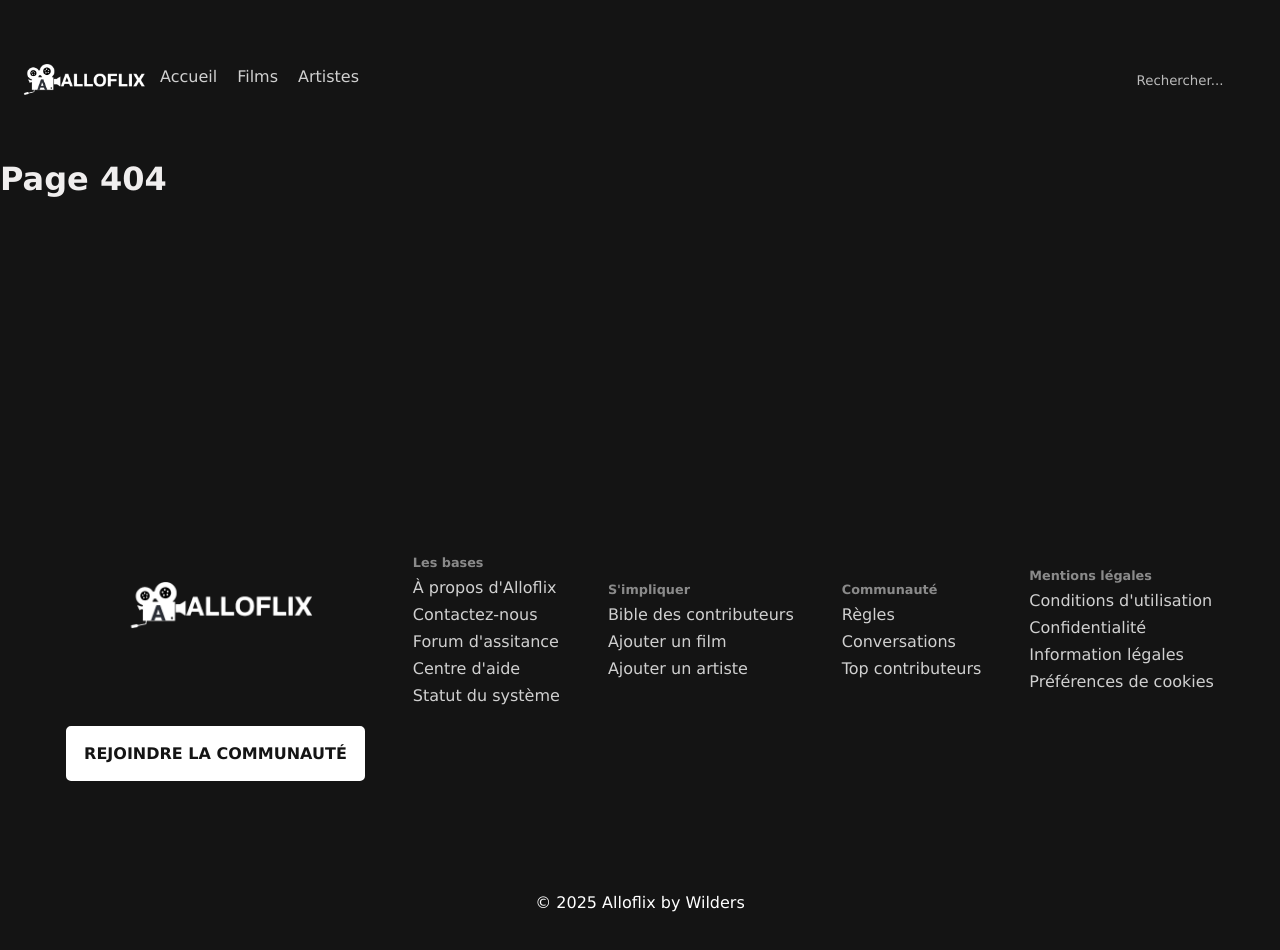
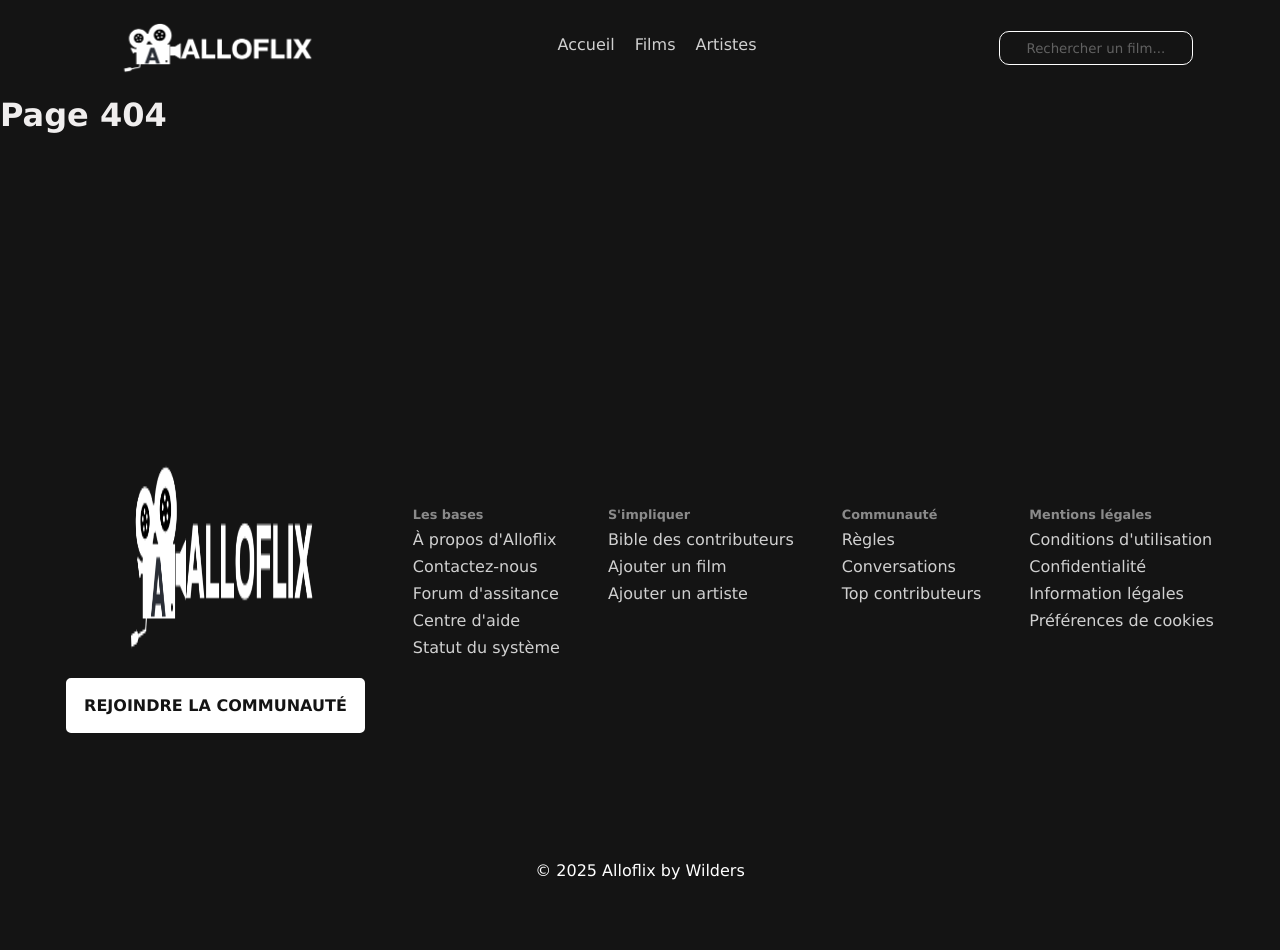
Before and after one commit to Clarelle974/Alloflix, a React (Vite) app in the folder client/: page / in a window 1280 px wide. Shown: the top 950 px of the page. Built offline with nearby package versions, Linux system fonts and the light colour scheme; no server answers.

Commit message:
CSS navbar : OK

```diff
--- a/client/src/components/Navbar.tsx
+++ b/client/src/components/Navbar.tsx
@@ -4,9 +4,11 @@ import Logo from "../assets/images/Alloflix_logo.png";
 
 export default function Navbar() {
   return (
-    <nav>
+    <nav className="navbar">
       <div className="logo">
         <img src={Logo} alt="Alloflix Logo" />
+      </div>
+      <div className="link-nav">
         <ul>
           <li>
             <Link to="/">Accueil</Link>
@@ -19,9 +21,8 @@ export default function Navbar() {
           </li>
         </ul>
       </div>
-
       <div className="searchnav">
-        <input type="text" placeholder="Rechercher..." />
+        <input type="text" placeholder="Rechercher un film..." />
       </div>
     </nav>
   );
--- a/client/src/styles/navbar.css
+++ b/client/src/styles/navbar.css
@@ -1,62 +1,55 @@
-* {
-  margin: 0;
-  padding: 0;
-  box-sizing: border-box;
-}
-
 /* Style global de la nav */
-nav {
+.navbar {
   background: var(--bgcolor);
   display: flex;
-  justify-content: space-between; /* Espacement entre le logo/liens et la barre de recherche */
+  justify-content: space-around; /* Espacement entre le logo/liens et la barre de recherche */
   align-items: center;
 }
 
-/* Conteneur du logo et des liens */
+/* Conteneur du logo */
 .logo {
   display: flex;
   align-items: center;
+  padding: 1rem 0 1rem 0;
 }
 
 /* Taille et espacement du logo */
-.logo img {
-  height: 10rem;
+.logo > img {
+  height: 4rem;
 }
 
 /* Liste des liens */
-.logo ul {
+.link-nav > ul {
   display: flex;
   list-style: none;
-  padding: 0;
 }
 
-.logo ul li {
+.link-nav > ul > li {
   margin-right: 20px; /* Espacement entre les liens */
 }
 
 /* Style des liens */
-.logo ul li a {
+.link-nav > ul > li > a {
   text-decoration: none;
-  color: white;
   font-size: 16px;
 }
 
 /* Conteneur de la barre de recherche */
 .searchnav {
   display: flex;
-  justify-content: flex-end; /* Alignement à droite */
   background-color: transparent;
-  border: none;
+  border: 1px solid white;
+  border-radius: 10px;
 }
 
-.searchnav input {
-  padding: 8px 12px;
-  width: 200px; /* Largeur de la barre de recherche */
+.searchnav > input {
+  width: 12rem; /* Largeur de la barre de recherche */
   background-color: transparent;
   color: white;
   border: none;
+  outline: none;
 }
 
-.searchnav input::placeholder {
-  color: #bbb;
+.searchnav > input::placeholder {
+  opacity: 0.8;
 }
```
Also changed, not shown: client/src/assets/images/Alloflix_logo.png.
